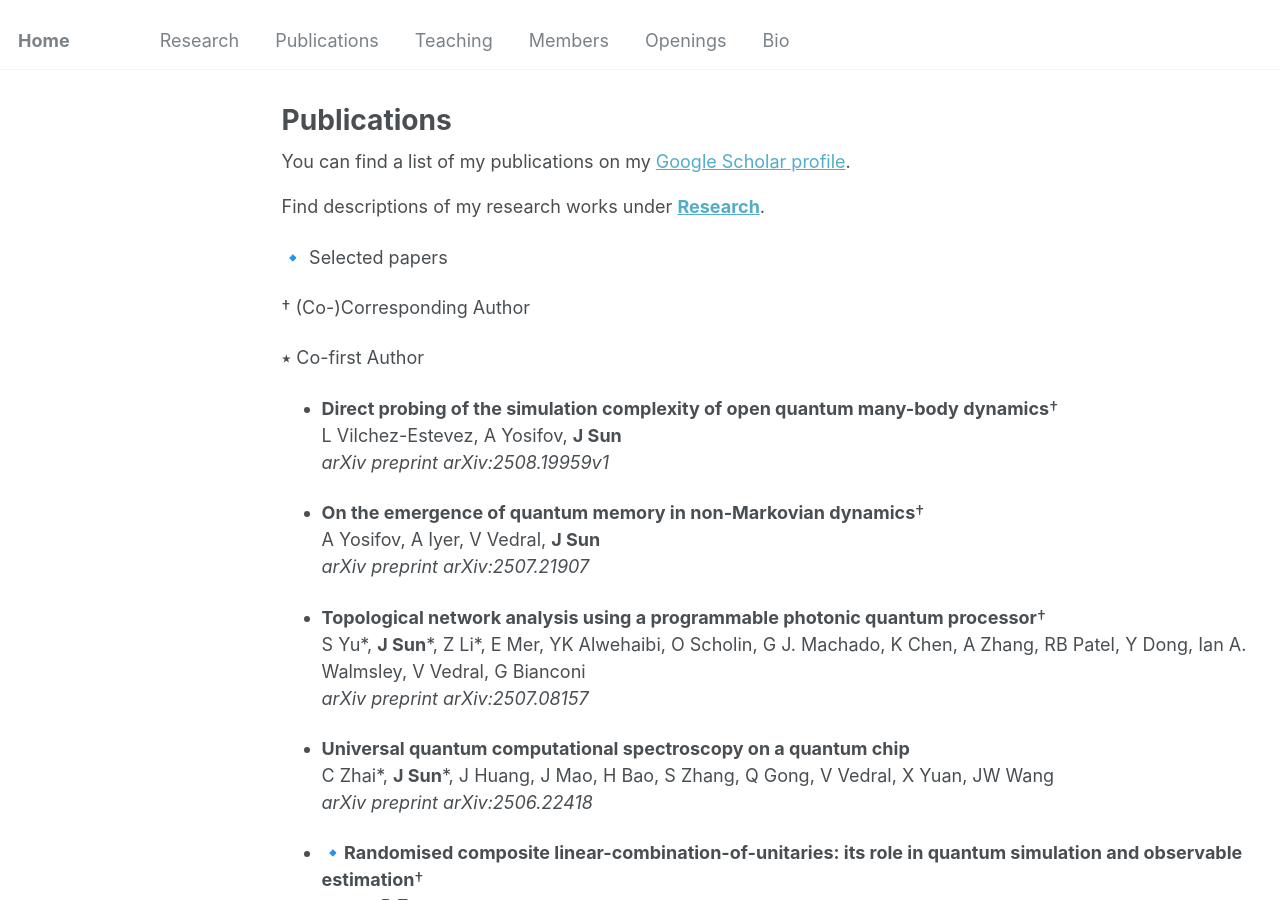
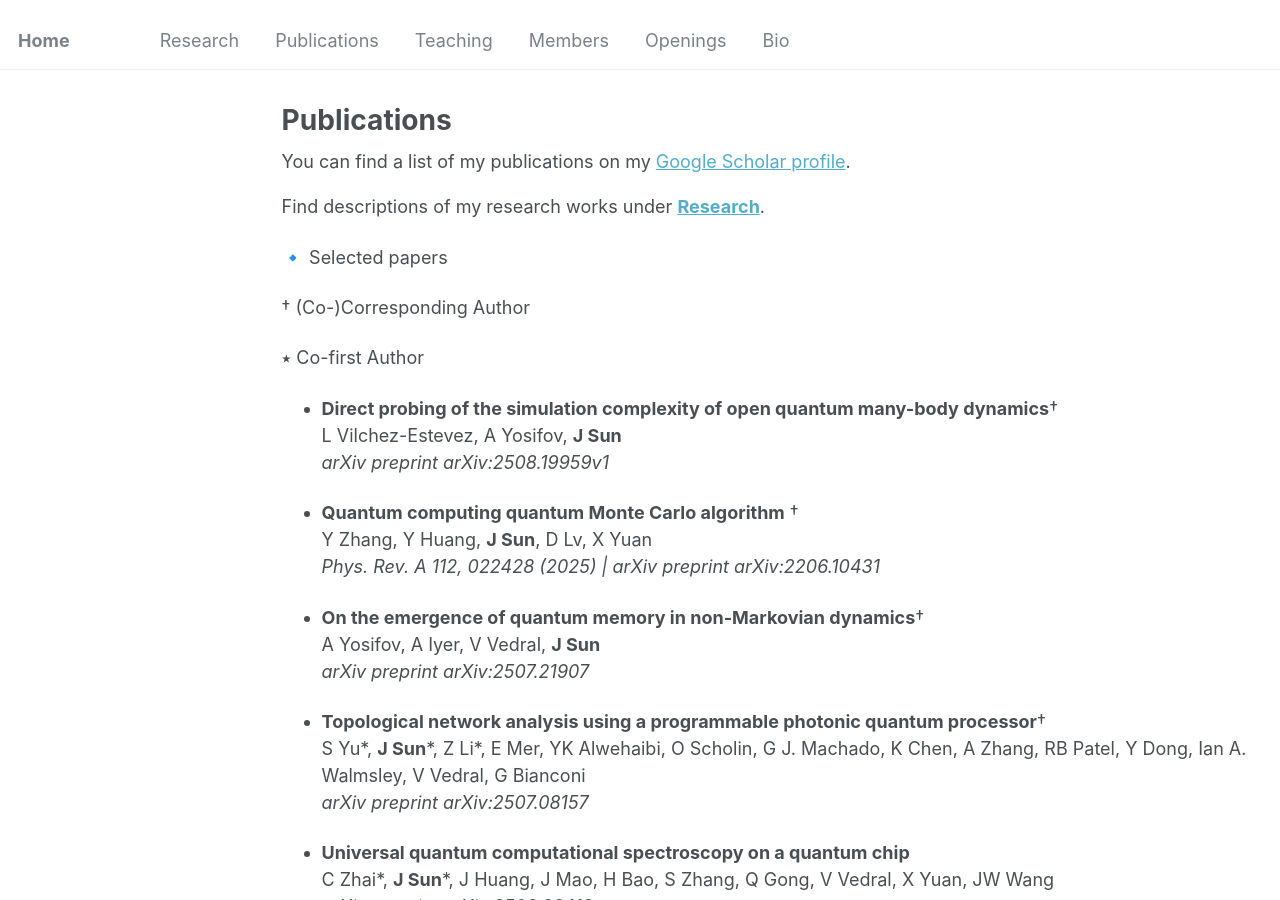
Before and after one commit to jinzhao-sun/jinzhao-sun.github.io, a Jekyll site: the page built from _pages/publications.md, in a window 1280 px wide and 900 px high. Built offline with Jekyll 4.4.1, drawn with Linux system fonts in a browser that asks for light colours; some of the changed text lies outside the part shown.

Commit message:
Update publications.md

```diff
--- a/_pages/publications.md
+++ b/_pages/publications.md
@@ -21,6 +21,10 @@ Find descriptions of my research works under **[Research](research.md)**.
 - **Direct probing of the simulation complexity of open quantum many-body dynamics**†<br>
   L Vilchez-Estevez, A Yosifov,  **J Sun**<br>
   *arXiv preprint arXiv:2508.19959v1*
+
+- **Quantum computing quantum Monte Carlo algorithm** †<br>
+  Y Zhang, Y Huang, **J Sun**, D Lv, X Yuan
+  *Phys. Rev. A 112, 022428 (2025) | arXiv preprint arXiv:2206.10431*
 
 - **On the emergence of quantum memory in non-Markovian dynamics**†<br>
   A Yosifov, A Iyer, V Vedral, **J Sun**<br>
```
Also changed, not shown: other parts of _pages/publications.md (+0 -4 lines).
